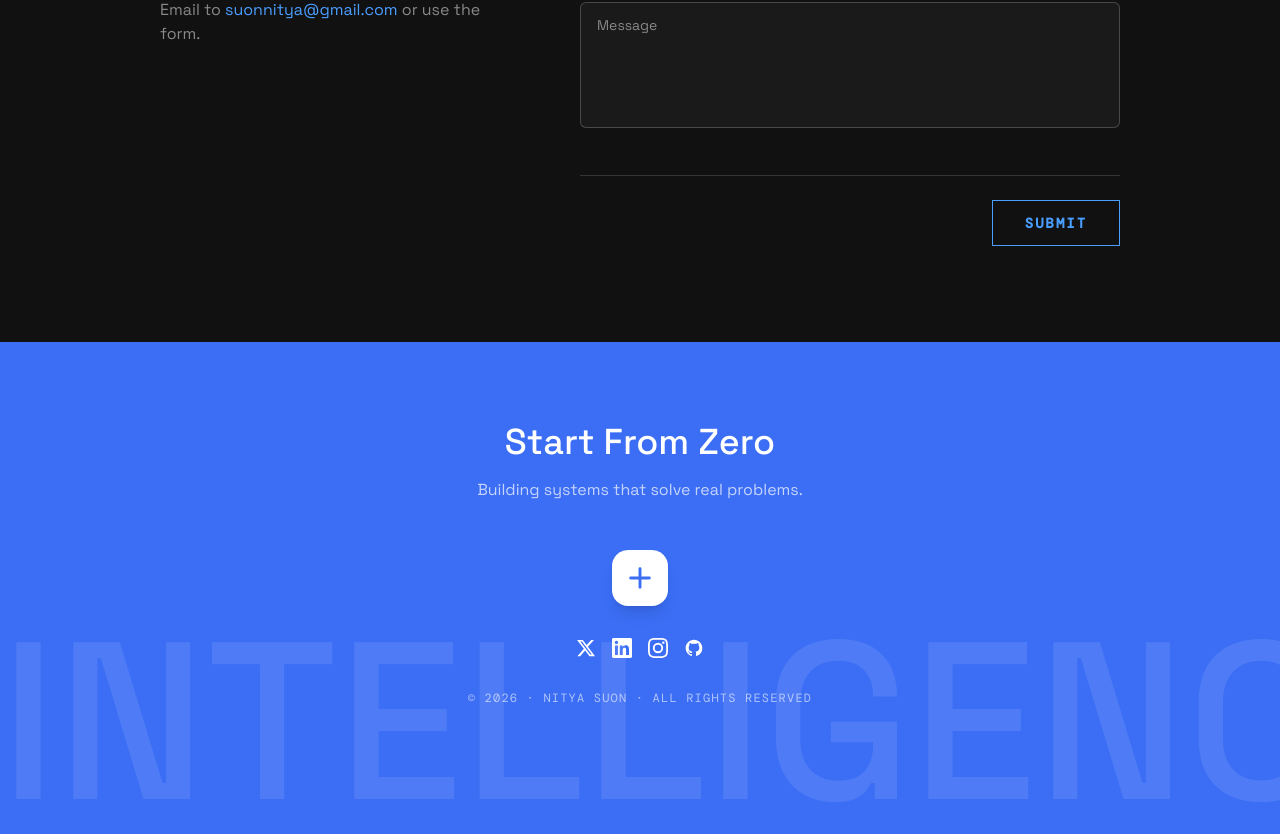
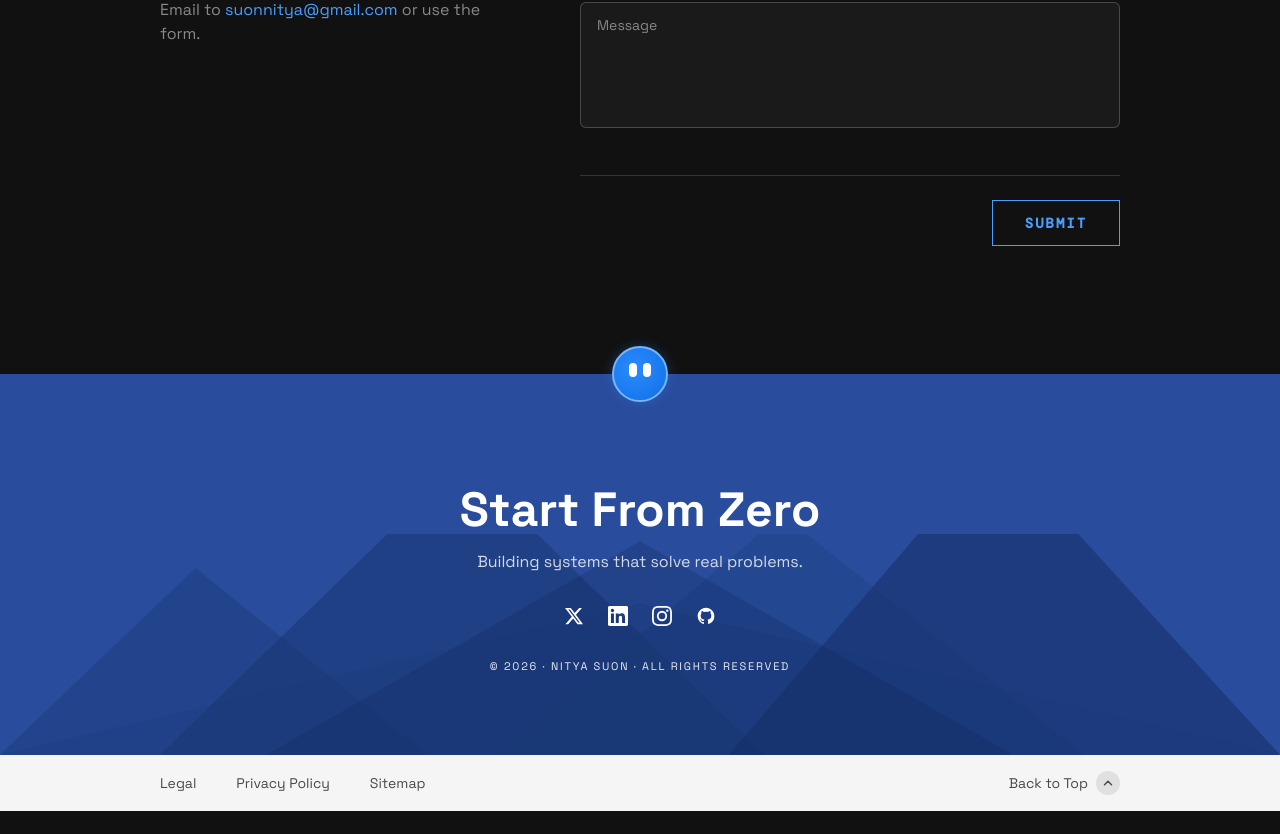
Before and after one commit to NityaSu/Publix, a Nuxt app: page /contact in a window 1280 px wide. Shown: the part 465-1299 px from the top of the page. After the commit the page ends 1276 px from the top, so only its background shows below. Built offline with nearby package versions, Linux system fonts and the light colour scheme; a web font is replaced by a local one.

Commit message:
update contact bottom

```diff
--- a/component/FooterSection.vue
+++ b/component/FooterSection.vue
@@ -1,4 +1,7 @@
 <script setup lang="ts">
+import { ChevronUp } from 'lucide-vue-next';
+import KimiLogo from '~/component/KimiLogo.vue';
+
 interface SocialLink {
   label: string;
   href: string;
@@ -10,50 +13,44 @@ const SOCIAL_LINKS: SocialLink[] = [
   { label: 'Instagram', href: 'https://www.instagram.com/nitya_suon/' },
   { label: 'GitHub', href: 'https://github.com/NityaSu' },
 ];
+
+function scrollToTop() {
+  window.scrollTo({ top: 0, behavior: 'smooth' });
+}
 </script>
 
 <template>
-  <footer class="relative bg-[#3B6EF5] text-white font-sans overflow-hidden">
-    <!-- Watermark -->
-    <div
-      class="absolute bottom-0 left-0 right-0 text-white/10 text-[10rem] md:text-[14rem] font-medium leading-none select-none pointer-events-none text-center"
+  <footer class="relative">
+    <div class="absolute left-1/2 top-0 z-20 -translate-x-1/2 -translate-y-1/2">
+      <KimiLogo />
+    </div>
+
+    <div class="relative overflow-hidden bg-[#2a4c9c] text-white">
+      <svg
+        class="pointer-events-none absolute inset-x-0 bottom-0 h-[58%] w-full"
+        viewBox="0 0 1440 420"
+        preserveAspectRatio="xMidYMax slice"
         aria-hidden="true"
       >
-      INTELLIGENCE
-    </div>
+        <polygon points="0,420 220,210 480,420" fill="#1a3a7a" opacity="0.45" />
+        <polygon points="180,420 520,90 860,420" fill="#163570" opacity="0.5" />
+        <polygon points="560,420 880,150 1220,420" fill="#1c3f82" opacity="0.38" />
+        <polygon points="820,420 1120,70 1440,420" fill="#142e68" opacity="0.55" />
+        <polygon points="0,420 720,250 1440,420" fill="#1a3878" opacity="0.22" />
+        <polygon points="300,420 720,180 1140,420" fill="#0f285c" opacity="0.28" />
+      </svg>
 
-    <div class="relative z-10 max-w-3xl mx-auto px-6 pt-20 pb-32 text-center">
-      <!-- Brand -->
-      <h2 class="text-3xl md:text-4xl font-medium leading-tight mb-4">
+      <div
+        class="relative z-10 mx-auto flex max-w-3xl flex-col items-center px-6 pb-16 pt-20 text-center md:pb-20 md:pt-28"
+      >
+        <h2 class="font-display text-4xl font-bold leading-tight text-white md:text-5xl">
           Start From Zero
         </h2>
-      <p class="text-white/70 text-sm md:text-base leading-relaxed max-w-md mx-auto">
+        <p class="mt-4 max-w-md text-sm leading-relaxed text-white/80 md:text-base">
           Building systems that solve real problems.
         </p>
 
-      <!-- Center Icon -->
-      <div class="flex justify-center mt-12 mb-8">
-        <div
-          class="w-14 h-14 bg-white rounded-2xl flex items-center justify-center shadow-lg"
-        >
-          <svg
-            width="28"
-            height="28"
-            viewBox="0 0 24 24"
-            fill="none"
-            stroke="#3B6EF5"
-            stroke-width="2.5"
-            stroke-linecap="round"
-            stroke-linejoin="round"
-            aria-hidden="true"
-          >
-            <path d="M4 12h16M12 4v16" />
-          </svg>
-        </div>
-      </div>
-
-      <!-- Social Icons -->
-      <div class="flex justify-center gap-4 mb-8">
+        <nav class="mt-8 flex items-center justify-center gap-6" aria-label="Social links">
           <a
             v-for="social in SOCIAL_LINKS"
             :key="social.label"
@@ -61,13 +58,14 @@ const SOCIAL_LINKS: SocialLink[] = [
             target="_blank"
             rel="noopener noreferrer"
             :aria-label="social.label"
-          class="text-white hover:text-white/70 transition-colors duration-200"
+            class="text-white transition-opacity duration-200 hover:opacity-70"
           >
             <svg
               v-if="social.label === 'X'"
-            class="w-5 h-5"
+              class="h-5 w-5"
               fill="currentColor"
               viewBox="0 0 24 24"
+              aria-hidden="true"
             >
               <path
                 d="M18.244 2.25h3.308l-7.227 8.26 8.502 11.24H16.17l-5.214-6.817L4.99 21.75H1.68l7.73-8.835L1.254 2.25H8.08l4.713 6.231zm-1.161 17.52h1.833L7.084 4.126H5.117z"
@@ -75,9 +73,10 @@ const SOCIAL_LINKS: SocialLink[] = [
             </svg>
             <svg
               v-else-if="social.label === 'GitHub'"
-            class="w-5 h-5"
+              class="h-5 w-5"
               fill="currentColor"
               viewBox="0 0 24 24"
+              aria-hidden="true"
             >
               <path
                 d="M12 2C6.477 2 2 6.484 2 12.017c0 4.425 2.865 8.18 6.839 9.504.5.092.682-.217.682-.483 0-.237-.008-.868-.013-1.703-2.782.605-3.369-1.343-3.369-1.343-.454-1.158-1.11-1.466-1.11-1.466-.908-.62.069-.608.069-.608 1.003.07 1.531 1.032 1.531 1.032.892 1.53 2.341 1.088 2.91.832.092-.647.35-1.088.636-1.338-2.22-.253-4.555-1.113-4.555-4.951 0-1.093.39-1.988 1.029-2.688-.103-.253-.446-1.272.098-2.65 0 0 .84-.27 2.75 1.026A9.564 9.564 0 0112 6.844c.85.004 1.705.115 2.504.337 1.909-1.296 2.747-1.027 2.747-1.027.546 1.379.202 2.398.1 2.651.64.7 1.028 1.595 1.028 2.688 0 3.848-2.339 4.695-4.566 4.943.359.309.678.92.678 1.855 0 1.338-.012 2.419-.012 2.747 0 .268.18.58.688.482A10.019 10.019 0 0022 12.017C22 6.484 17.522 2 12 2z"
@@ -85,9 +84,10 @@ const SOCIAL_LINKS: SocialLink[] = [
             </svg>
             <svg
               v-else-if="social.label === 'LinkedIn'"
-            class="w-5 h-5"
+              class="h-5 w-5"
               fill="currentColor"
               viewBox="0 0 24 24"
+              aria-hidden="true"
             >
               <path
                 d="M20.447 20.452h-3.554v-5.569c0-1.328-.027-3.037-1.852-3.037-1.853 0-2.136 1.445-2.136 2.939v5.667H9.351V9h3.414v1.561h.046c.477-.9 1.637-1.85 3.37-1.85 3.601 0 4.267 2.37 4.267 5.455v6.286zM5.337 7.433a2.062 2.062 0 01-2.063-2.065 2.064 2.064 0 112.063 2.065zm1.782 13.019H3.555V9h3.564v11.452zM22.225 0H1.771C.792 0 0 .774 0 1.729v20.542C0 23.227.792 24 1.771 24h20.451C23.2 24 24 23.227 24 22.271V1.729C24 .774 23.2 0 22.222 0h.003z"
@@ -95,20 +95,47 @@ const SOCIAL_LINKS: SocialLink[] = [
             </svg>
             <svg
               v-else-if="social.label === 'Instagram'"
-            class="w-5 h-5"
+              class="h-5 w-5"
               fill="currentColor"
               viewBox="0 0 24 24"
+              aria-hidden="true"
             >
               <path
                 d="M12 2.163c3.204 0 3.584.012 4.85.07 3.252.148 4.771 1.691 4.919 4.919.058 1.265.069 1.645.069 4.849 0 3.205-.012 3.584-.069 4.849-.149 3.225-1.664 4.771-4.919 4.919-1.266.058-1.644.07-4.85.07-3.204 0-3.584-.012-4.849-.07-3.26-.149-4.771-1.699-4.919-4.92-.058-1.265-.07-1.644-.07-4.849 0-3.204.013-3.583.07-4.849.149-3.227 1.664-4.771 4.919-4.919 1.266-.057 1.645-.069 4.849-.069zM12 0C8.741 0 8.333.014 7.053.072 2.695.272.273 2.69.073 7.052.014 8.333 0 8.741 0 12c0 3.259.014 3.668.072 4.948.2 4.358 2.618 6.78 6.98 6.98C8.333 23.986 8.741 24 12 24c3.259 0 3.668-.014 4.948-.072 4.354-.2 6.782-2.618 6.979-6.98.059-1.28.073-1.689.073-4.948 0-3.259-.014-3.667-.072-4.947-.196-4.354-2.617-6.78-6.979-6.98C15.668.014 15.259 0 12 0zm0 5.838a6.162 6.162 0 100 12.324 6.162 6.162 0 000-12.324zM12 16a4 4 0 110-8 4 4 0 010 8zm6.406-11.845a1.44 1.44 0 100 2.881 1.44 1.44 0 000-2.881z"
               />
             </svg>
           </a>
+        </nav>
+
+        <p class="mt-8 text-[11px] tracking-[0.16em] text-white/90 uppercase">
+          © 2026 · NITYA SUON · ALL RIGHTS RESERVED
+        </p>
+      </div>
     </div>
 
-      <!-- Copyright -->
-      <div class="text-center text-xs tracking-widest text-white/60 font-mono">
-        © 2026 · NITYA SUON · ALL RIGHTS RESERVED
+    <div class="bg-[#F5F5F5] text-[#4a4a4a]">
+      <div
+        class="flex flex-wrap items-center justify-between gap-4 px-6 py-4 md:px-20 lg:px-[160px]"
+      >
+        <nav class="flex flex-wrap items-center gap-x-10 gap-y-2 text-sm" aria-label="Footer">
+          <NuxtLink to="/legal" class="transition-colors hover:text-black">Legal</NuxtLink>
+          <NuxtLink to="/privacy" class="transition-colors hover:text-black">Privacy Policy</NuxtLink>
+          <NuxtLink to="/sitemap" class="transition-colors hover:text-black">Sitemap</NuxtLink>
+        </nav>
+
+        <button
+          type="button"
+          class="inline-flex items-center gap-2 text-sm transition-colors hover:text-black"
+          @click="scrollToTop"
+        >
+          Back to Top
+          <span
+            class="inline-flex h-6 w-6 items-center justify-center rounded-full bg-[#e0e0e0] text-[#4a4a4a]"
+            aria-hidden="true"
+          >
+            <ChevronUp :size="14" :stroke-width="2.5" />
+          </span>
+        </button>
       </div>
     </div>
   </footer>
--- a/pages/contact.vue
+++ b/pages/contact.vue
@@ -62,7 +62,7 @@ async function onSubmit() {
 </script>
 
 <template>
-  <main class="w-full px-6 md:px-20 lg:px-[160px] py-16 md:py-24">
+  <main class="w-full px-6 md:px-20 lg:px-[160px] pt-16 md:pt-24 pb-24 md:pb-32">
     <h1 class="font-display font-extrabold uppercase text-white text-4xl sm:text-5xl md:text-6xl">
       Contact
     </h1>
--- /dev/null
+++ b/pages/legal.vue
@@ -0,0 +1,24 @@
+<script setup lang="ts">
+useHead({
+  title: 'Legal',
+});
+</script>
+
+<template>
+  <main class="w-full px-6 md:px-20 lg:px-[160px] py-16 md:py-24">
+    <h1 class="font-display font-extrabold uppercase text-white text-4xl sm:text-5xl md:text-6xl">
+      Legal
+    </h1>
+    <div class="mt-6 h-[2px] w-full bg-accent" />
+
+    <div class="mt-12 max-w-2xl space-y-5 text-sm md:text-base text-muted leading-relaxed">
+      <p>
+        This is a personal portfolio site. Content is provided as-is for informational purposes.
+      </p>
+      <p>© 2026 Nitya Suon. All rights reserved.</p>
+      <p>
+        <NuxtLink to="/contact" class="text-accent hover:underline">Back to Contact</NuxtLink>
+      </p>
+    </div>
+  </main>
+</template>
--- /dev/null
+++ b/pages/privacy.vue
@@ -0,0 +1,28 @@
+<script setup lang="ts">
+useHead({
+  title: 'Privacy Policy',
+});
+</script>
+
+<template>
+  <main class="w-full px-6 md:px-20 lg:px-[160px] py-16 md:py-24">
+    <h1 class="font-display font-extrabold uppercase text-white text-4xl sm:text-5xl md:text-6xl">
+      Privacy Policy
+    </h1>
+    <div class="mt-6 h-[2px] w-full bg-accent" />
+
+    <div class="mt-12 max-w-2xl space-y-5 text-sm md:text-base text-muted leading-relaxed">
+      <p>
+        The contact form collects your name, email, optional phone number, and message so I can
+        reply. I do not sell that information.
+      </p>
+      <p>
+        Messages are sent through the site’s email service and kept only as long as needed to
+        respond.
+      </p>
+      <p>
+        <NuxtLink to="/contact" class="text-accent hover:underline">Back to Contact</NuxtLink>
+      </p>
+    </div>
+  </main>
+</template>
--- /dev/null
+++ b/pages/sitemap.vue
@@ -0,0 +1,34 @@
+<script setup lang="ts">
+useHead({
+  title: 'Sitemap',
+});
+
+const links = [
+  { label: 'Home', to: '/' },
+  { label: 'About', to: '/#about' },
+  { label: 'Insights', to: '/insights' },
+  { label: 'Build Notes', to: '/insights/notes' },
+  { label: 'Projects', to: '/projects' },
+  { label: 'Thesis', to: '/thesis' },
+  { label: 'Contact', to: '/contact' },
+  { label: 'Legal', to: '/legal' },
+  { label: 'Privacy Policy', to: '/privacy' },
+];
+</script>
+
+<template>
+  <main class="w-full px-6 md:px-20 lg:px-[160px] py-16 md:py-24">
+    <h1 class="font-display font-extrabold uppercase text-white text-4xl sm:text-5xl md:text-6xl">
+      Sitemap
+    </h1>
+    <div class="mt-6 h-[2px] w-full bg-accent" />
+
+    <ul class="mt-12 max-w-2xl space-y-3 text-sm md:text-base">
+      <li v-for="link in links" :key="link.to">
+        <NuxtLink :to="link.to" class="text-muted hover:text-accent transition-colors">
+          {{ link.label }}
+        </NuxtLink>
+      </li>
+    </ul>
+  </main>
+</template>
```
Lines whose indentation alone changed are shown as unchanged.
